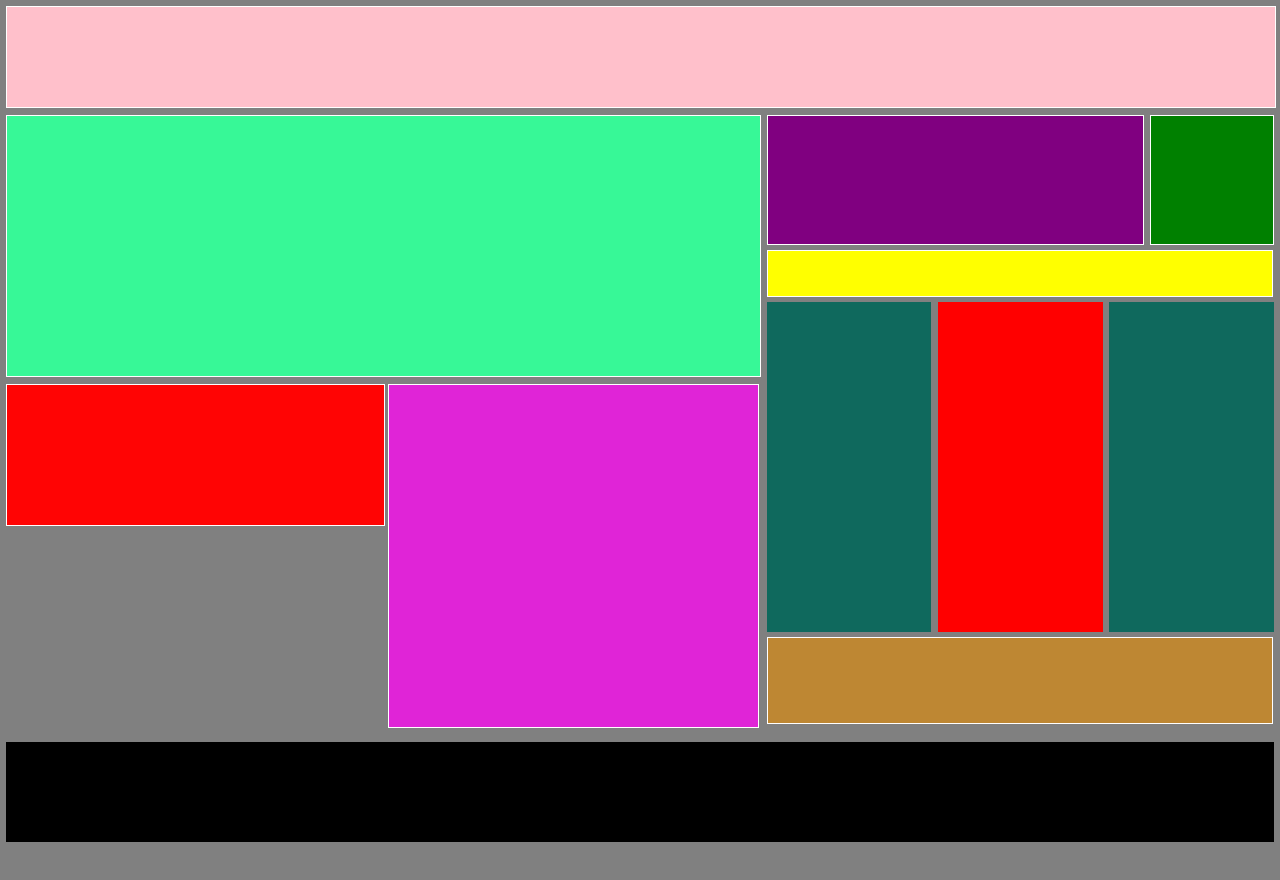
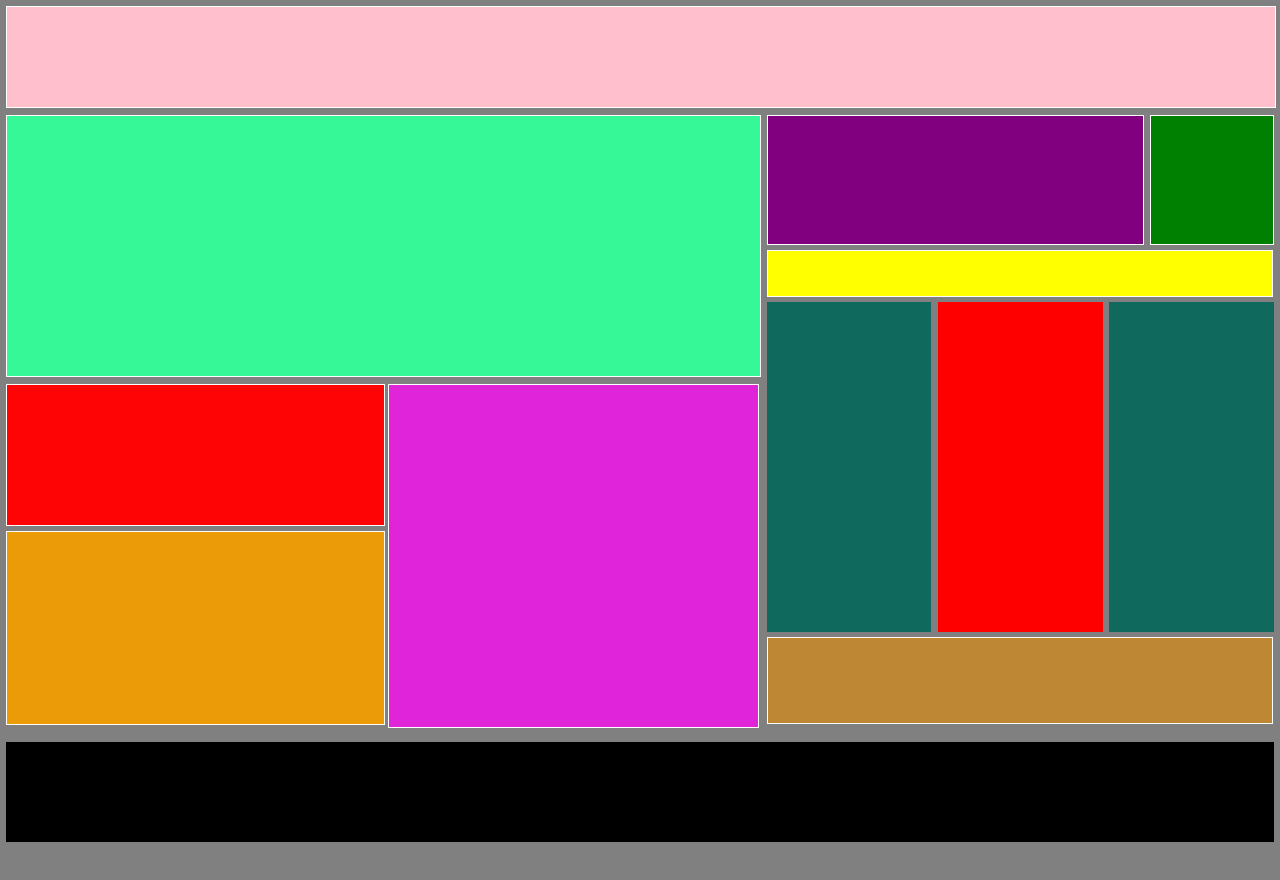
Before and after one commit to lethihao31/lethihao31.GitHub.io, a plain HTML site: page Buoi_2/BTVN_Buoi2.html in a window 1280 px wide. Drawn offline with Linux system fonts and the light colour scheme.

Commit message:
Update BTVN_Buoi2.html

```diff
--- a/Buoi_2/BTVN_Buoi2.html
+++ b/Buoi_2/BTVN_Buoi2.html
@@ -20,7 +20,7 @@
                 <div id="leftbot">
                     <div id="leftbotbot">
                         <div id="leftbotbottop"></div>
-                        <div id="leftbotbotright"></div>
+                        <div id="leftbotbotbot"></div>
                     </div>
                     <div id="leftbotright"></div>
                 </div>
```
